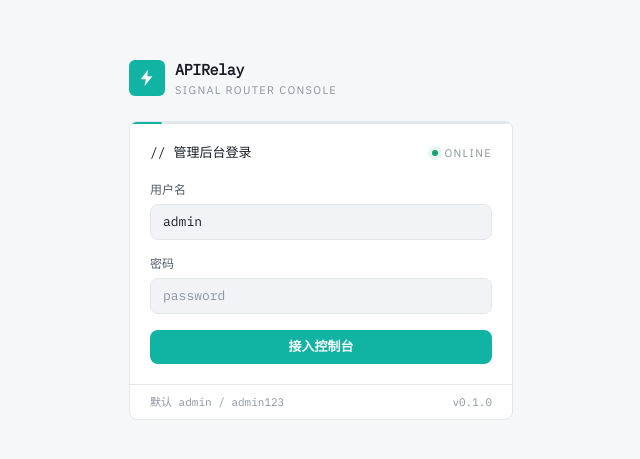
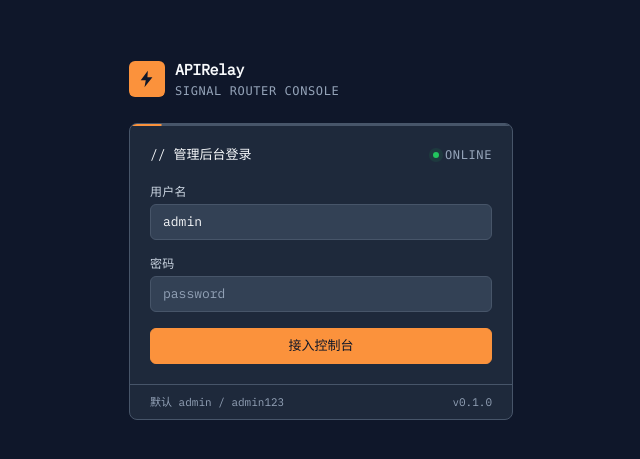
Before and after one commit to TheFloodDragon/APIRelay, a Vue app in the folder web/: page /#/login in a window 1280 px wide. Shown: the part 161-620 px from the top of the page, without its empty margins (319-959 px from the left). Built offline with nearby package versions, Linux system fonts and the light colour scheme.

Commit message:
design: 重构 UI 视觉设计
采用电信交换机风格：
- 深蓝机房配色（slate 系）+ 橙色警示信号
- 等宽字体强化技术感
- 点阵背景替代网格
- 简化组件样式，提升对比度

```diff
--- a/web/src/style.css
+++ b/web/src/style.css
@@ -2,242 +2,120 @@
 @tailwind components;
 @tailwind utilities;
 
-/*
-  APIRelay ——「信号路由控制台」设计令牌
-  颜色以 RGB 通道形式声明，供 tailwind 的 <alpha-value> 机制使用。
-*/
 @layer base {
   :root {
-    /* 亮色：冷白基底 + 示波器青 */
-    --c-surface: 246 247 249;     /* #f6f7f9 */
-    --c-panel: 255 255 255;       /* #ffffff */
-    --c-panel-2: 241 243 246;     /* #f1f3f6 内嵌区 */
-    --c-line: 227 230 235;        /* #e3e6eb hairline */
-    --c-line-strong: 209 214 221; /* #d1d6dd */
+    /* 电信交换机配色：深蓝机房 + 橙红警示 */
+    --c-surface: 15 23 42;
+    --c-panel: 30 41 59;
+    --c-panel-2: 51 65 85;
+    --c-line: 71 85 105;
+    --c-line-strong: 100 116 139;
 
-    --c-t1: 23 28 38;             /* 主文 */
-    --c-t2: 82 92 106;            /* 次文 */
-    --c-t3: 139 148 161;          /* 弱文 / 刻度 */
+    --c-t1: 248 250 252;
+    --c-t2: 203 213 225;
+    --c-t3: 148 163 184;
 
-    --c-signal: 17 179 163;       /* #11b3a3 示波器青 */
-    --c-signal-soft: 209 240 236; /* 信号色低饱和底 */
+    --c-signal: 251 146 60;
+    --c-signal-soft: 67 56 55;
 
-    --c-online: 22 163 110;       /* 绿 */
-    --c-warn: 201 138 16;         /* 琥珀 */
-    --c-down: 211 64 64;          /* 红 */
+    --c-online: 34 197 94;
+    --c-warn: 234 179 8;
+    --c-down: 239 68 68;
 
-    font-family: "IBM Plex Sans", Inter, system-ui, -apple-system, "Segoe UI", "Microsoft YaHei", sans-serif;
+    font-family: "JetBrains Mono", "SF Mono", Consolas, Monaco, monospace;
     -webkit-font-smoothing: antialiased;
-    -moz-osx-font-smoothing: grayscale;
-    color-scheme: light;
-  }
-
-  .dark {
-    /* 暗色：仪表面板黑 + 高亮青绿 */
-    --c-surface: 11 14 20;        /* #0b0e14 仪表面板黑 */
-    --c-panel: 17 21 31;          /* #11151f */
-    --c-panel-2: 23 28 40;        /* #171c28 内嵌区 */
-    --c-line: 30 36 47;           /* #1e242f hairline */
-    --c-line-strong: 43 51 66;    /* #2b3342 */
-
-    --c-t1: 232 236 242;          /* 主文 */
-    --c-t2: 158 168 182;          /* 次文 */
-    --c-t3: 102 113 130;          /* 弱文 / 刻度 */
-
-    --c-signal: 45 212 191;       /* #2dd4bf */
-    --c-signal-soft: 16 49 49;    /* 信号色低饱和底 */
-
-    --c-online: 52 199 142;
-    --c-warn: 224 168 56;
-    --c-down: 244 110 110;
-
     color-scheme: dark;
   }
 
-  html {
-    @apply transition-colors duration-200;
-  }
+  html { @apply transition-colors duration-200; }
   body {
     @apply bg-surface text-t1;
-    background-image:
-      linear-gradient(rgb(var(--c-line) / 0.5) 1px, transparent 1px),
-      linear-gradient(90deg, rgb(var(--c-line) / 0.5) 1px, transparent 1px);
-    background-size: 32px 32px;
-    background-position: -1px -1px;
+    background-image: radial-gradient(circle at 1px 1px, rgb(var(--c-line) / 0.15) 1px, transparent 0);
+    background-size: 40px 40px;
   }
 
-  /* reduce-motion：尊重系统偏好，关闭非必要动效 */
   @media (prefers-reduced-motion: reduce) {
     *, *::before, *::after {
-      animation-duration: 0.001ms !important;
-      animation-iteration-count: 1 !important;
-      transition-duration: 0.001ms !important;
+      animation-duration: 0.01ms !important;
+      transition-duration: 0.01ms !important;
     }
   }
 
-  /* 滚动条：细线风格 */
-  ::-webkit-scrollbar { width: 10px; height: 10px; }
+  ::-webkit-scrollbar { width: 8px; height: 8px; }
   ::-webkit-scrollbar-track { @apply bg-transparent; }
-  ::-webkit-scrollbar-thumb {
-    @apply rounded-full border-2 border-solid border-transparent bg-clip-content;
-    background-color: rgb(var(--c-line-strong) / 0.8);
-  }
-  ::-webkit-scrollbar-thumb:hover {
-    background-color: rgb(var(--c-t3) / 0.7);
-  }
+  ::-webkit-scrollbar-thumb { @apply rounded bg-line-strong/50; }
+  ::-webkit-scrollbar-thumb:hover { @apply bg-line-strong; }
 
-  /* 焦点可见：信号色环（可访问性） */
-  :focus-visible {
-    @apply outline-none;
-    box-shadow: 0 0 0 2px rgb(var(--c-surface)), 0 0 0 4px rgb(var(--c-signal) / 0.7);
-    border-radius: 4px;
-  }
+  :focus-visible { @apply outline-none ring-2 ring-signal/60 rounded; }
 }
 
 @layer components {
-  /* ============ 按钮 ============ */
+  /* 按钮 */
   .btn {
-    @apply inline-flex items-center justify-center gap-2 px-3.5 py-2 rounded-lg text-sm font-medium
-           transition-colors duration-150 select-none
-           disabled:opacity-45 disabled:cursor-not-allowed;
+    @apply inline-flex items-center justify-center gap-2 px-4 py-2 rounded font-medium text-sm
+           transition-all duration-150 border disabled:opacity-50 disabled:cursor-not-allowed;
   }
-  .btn-primary {
-    @apply btn text-surface font-semibold;
-    background-color: rgb(var(--c-signal));
+  .btn-primary { @apply btn bg-signal text-surface border-signal hover:bg-signal/90; }
+  .btn-secondary { @apply btn bg-panel-2 text-t1 border-line hover:border-line-strong; }
+  .btn-ghost { @apply btn text-t2 border-transparent hover:text-t1 hover:bg-panel-2; }
+  .btn-danger { @apply btn bg-down/10 text-down border-down/30 hover:bg-down/20; }
+  .btn-sm { @apply px-3 py-1 text-xs; }
+
+  /* 表单 */
+  .input {
+    @apply w-full px-3 py-2 rounded text-sm bg-panel-2 border border-line text-t1
+           placeholder:text-t3 transition-colors
+           focus:outline-none focus:border-signal focus:ring-2 focus:ring-signal/20
+           disabled:opacity-50 disabled:cursor-not-allowed;
   }
-  .btn-primary:hover:not(:disabled) { background-color: rgb(var(--c-signal) / 0.88); }
-  .btn-secondary {
-    @apply btn bg-panel border border-line text-t2 hover:text-t1 hover:border-line-strong;
-  }
-  .btn-danger {
-    @apply btn bg-transparent border text-[rgb(var(--c-down))] border-[rgb(var(--c-down)/0.35)]
-           hover:bg-[rgb(var(--c-down)/0.08)];
-  }
-  .btn-ghost {
-    @apply btn text-t2 hover:text-t1 hover:bg-panel-2;
-  }
-  .btn-sm { @apply px-2.5 py-1.5 text-xs rounded-md; }
+  .label { @apply block text-xs font-medium text-t2 mb-1 uppercase tracking-wide; }
+  .hint { @apply text-xs text-t3 mt-1; }
 
-  /* ============ 输入框 ============ */
-  .input {
-    @apply w-full px-3 py-2 rounded-lg text-sm transition-colors bg-panel-2 border border-line text-t1
-           placeholder:text-t3 focus:outline-none focus:border-[rgb(var(--c-signal))]
-           disabled:opacity-60 disabled:cursor-not-allowed;
-  }
-  .input:focus {
-    box-shadow: 0 0 0 2px rgb(var(--c-signal) / 0.25);
-  }
-  select.input { @apply cursor-pointer; }
-  .input-error { @apply border-[rgb(var(--c-down))]; }
+  /* 面板 */
+  .panel { @apply bg-panel border border-line rounded-lg overflow-hidden; }
+  .inset { @apply bg-panel-2 border border-line/50 rounded; }
 
-  .label {
-    @apply block text-xs font-medium text-t2 mb-1.5;
-  }
-  .hint { @apply text-2xs text-t3 mt-1 leading-relaxed; }
+  /* 刻度标签 */
+  .tick { @apply text-xs font-medium text-t3 uppercase tracking-wider; }
 
-  /* ============ 面板 / 卡片 ============ */
-  .panel {
-    @apply bg-panel border border-line rounded-lg;
-  }
-  .panel-pad { @apply panel p-5; }
-  /* 内嵌软分区 */
-  .inset {
-    @apply bg-panel-2 border border-line rounded-lg;
-  }
+  /* 徽章 */
+  .badge { @apply inline-flex items-center gap-1 px-2 py-0.5 rounded text-xs font-medium border; }
+  .badge-signal { @apply bg-signal/10 text-signal border-signal/30; }
+  .badge-online { @apply bg-online/10 text-online border-online/30; }
+  .badge-warn { @apply bg-warn/10 text-warn border-warn/30; }
+  .badge-down { @apply bg-down/10 text-down border-down/30; }
+  .badge-neutral { @apply bg-panel-2 text-t2 border-line; }
 
-  /* ============ 刻度标签（弱文 + 字间距） ============ */
-  .tick {
-    @apply text-2xs font-medium text-t3 uppercase;
-    letter-spacing: 0.12em;
-  }
-  .mono { @apply font-mono; }
-
-  /* ============ 徽章 ============ */
-  .badge {
-    @apply inline-flex items-center gap-1 px-2 py-0.5 rounded text-2xs font-medium border;
-  }
-  .badge-signal {
-    color: rgb(var(--c-signal));
-    background-color: rgb(var(--c-signal) / 0.10);
-    border-color: rgb(var(--c-signal) / 0.30);
-  }
-  .badge-online {
-    color: rgb(var(--c-online));
-    background-color: rgb(var(--c-online) / 0.10);
-    border-color: rgb(var(--c-online) / 0.30);
-  }
-  .badge-warn {
-    color: rgb(var(--c-warn));
-    background-color: rgb(var(--c-warn) / 0.10);
-    border-color: rgb(var(--c-warn) / 0.30);
-  }
-  .badge-down {
-    color: rgb(var(--c-down));
-    background-color: rgb(var(--c-down) / 0.10);
-    border-color: rgb(var(--c-down) / 0.30);
-  }
-  .badge-neutral {
-    @apply text-t2 bg-panel-2 border-line;
-  }
-
-  /* ============ 数据表（密集） ============ */
-  .dtable { @apply w-full text-sm border-collapse; }
-  .dtable thead th {
-    @apply px-3 py-2 text-left tick whitespace-nowrap border-b border-line bg-panel-2;
-  }
-  .dtable tbody td {
-    @apply px-3 py-2 text-t1 border-b border-line align-middle;
-  }
-  .dtable tbody tr:hover { background-color: rgb(var(--c-signal) / 0.04); }
+  /* 数据表 */
+  .dtable { @apply w-full text-sm; }
+  .dtable thead th { @apply px-3 py-2 text-left tick border-b border-line bg-panel-2; }
+  .dtable tbody td { @apply px-3 py-2 text-t1 border-b border-line; }
+  .dtable tbody tr:hover { @apply bg-signal/5; }
   .dtable tbody tr:last-child td { @apply border-b-0; }
 
-  /* ============ 模态框 ============ */
+  /* 模态框 */
   .modal-backdrop {
-    @apply fixed inset-0 z-50 flex items-center justify-center p-4 animate-fade-in;
-    background-color: rgb(var(--c-surface) / 0.7);
-    backdrop-filter: blur(3px);
+    @apply fixed inset-0 z-50 flex items-center justify-center p-4;
+    background: rgba(15, 23, 42, 0.8);
+    backdrop-filter: blur(4px);
   }
-  .modal {
-    @apply bg-panel border border-line-strong rounded-lg shadow-pop w-full p-5 animate-pop-in
-           max-h-[90vh] overflow-auto;
-  }
-  .modal-header {
-    @apply flex items-center justify-between mb-4 pb-3 border-b border-line;
-  }
+  .modal { @apply bg-panel border border-line-strong rounded-lg w-full p-5 max-h-[90vh] overflow-auto; }
+  .modal-header { @apply flex items-center justify-between mb-4 pb-3 border-b border-line; }
   .modal-title { @apply text-base font-semibold text-t1; }
 
-  /* ============ 开关 ============ */
-  .toggle {
-    @apply relative inline-flex h-5 w-9 items-center rounded-full transition-colors cursor-pointer bg-line-strong;
-  }
-  .toggle-on { background-color: rgb(var(--c-signal)); }
-  .toggle-knob {
-    @apply inline-block h-3.5 w-3.5 transform rounded-full bg-panel transition-transform translate-x-0.5;
-  }
+  /* 开关 */
+  .toggle { @apply relative inline-flex h-5 w-9 items-center rounded-full transition-colors cursor-pointer bg-line; }
+  .toggle-on { @apply bg-signal; }
+  .toggle-knob { @apply inline-block h-3.5 w-3.5 rounded-full bg-t1 transition-transform translate-x-0.5; }
   .toggle-on .toggle-knob { @apply translate-x-[18px]; }
 
-  /* ============ 骨架屏 ============ */
-  .skeleton {
-    @apply rounded relative overflow-hidden bg-panel-2;
-  }
-  .skeleton::after {
-    content: '';
-    @apply absolute inset-0 animate-sweep;
-    background: linear-gradient(90deg, transparent, rgb(var(--c-line) / 0.7), transparent);
-  }
+  /* 骨架屏 */
+  .skeleton { @apply rounded bg-panel-2 animate-pulse; }
 
-  /* ============ 空状态 ============ */
-  .empty-state {
-    @apply flex flex-col items-center justify-center py-12 text-t3 text-sm gap-2;
-  }
+  /* 空状态 */
+  .empty-state { @apply flex flex-col items-center justify-center py-16 text-t3 text-sm gap-2; }
 
-  /* ============ 分页 ============ */
-  .page-btn {
-    @apply px-2.5 py-1.5 rounded-md border border-line text-t2 hover:text-t1 hover:border-line-strong
-           disabled:opacity-40 disabled:cursor-not-allowed transition-colors text-xs;
-  }
-
-  /* ============ 页面标题 ============ */
-  .page-title { @apply text-lg font-semibold text-t1 tracking-tight; }
-  .page-subtitle { @apply text-xs text-t2 mt-0.5; }
+  /* 页面标题 */
+  .page-title { @apply text-2xl font-bold text-t1 tracking-tight; }
+  .page-subtitle { @apply text-sm text-t3 mt-1; }
 }
```
Also changed, not shown: 1 other file (tests, documents, lock files or other folders).
